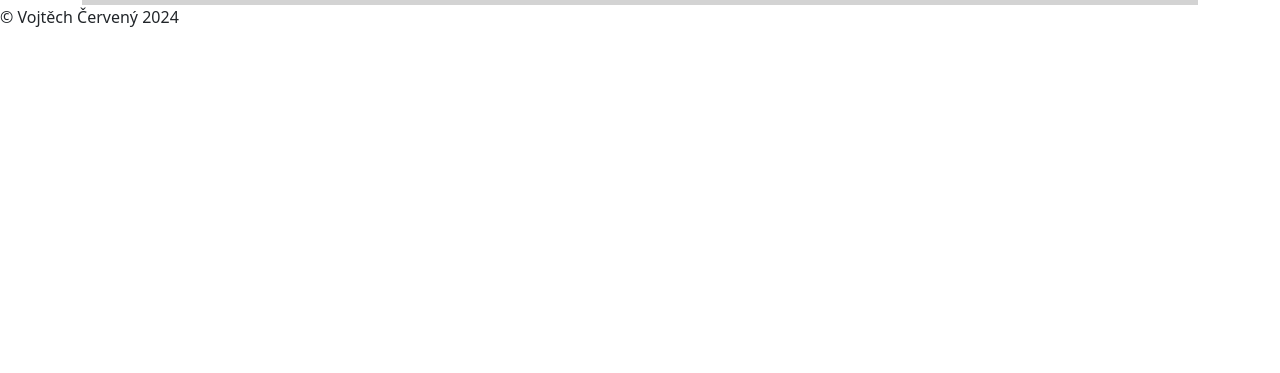
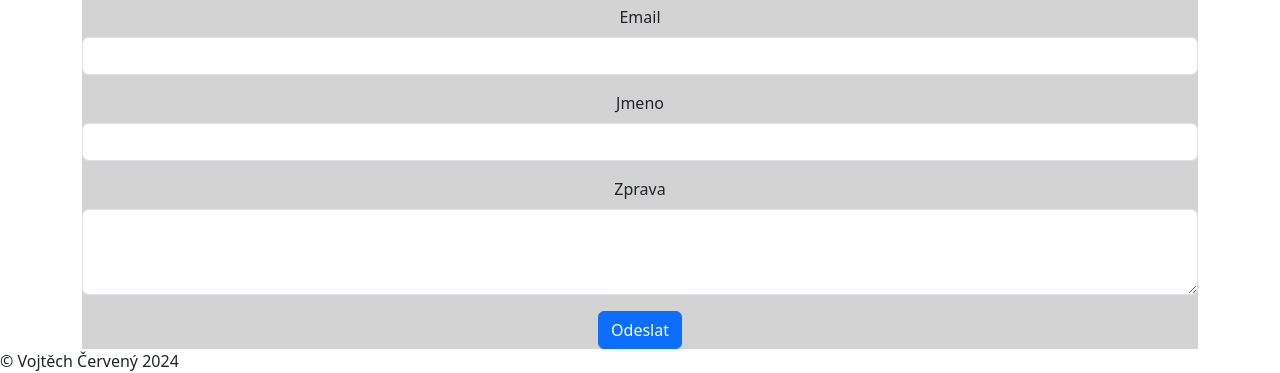
Before and after one commit to Chetjov/BSoprava, a website: page index.html in a window 1280 px wide. Shown: the part 2631-3004 px from the top of the page. Before the commit the page ends 2660 px from the top, so only its background shows below. Drawn offline with nearby package versions, Linux system fonts and the light colour scheme.

Commit message:
index.html Added form

```diff
--- a/index.html
+++ b/index.html
@@ -467,6 +467,48 @@
               ></iframe>
             </div>
           </div>
+          <div class="row">
+            <div class="col">
+              <form action="">
+                <form>
+                  <div class="mb-3">
+                    <label for="exampleInputEmail1" class="form-label"
+                      >Email
+                    </label>
+                    <input
+                      type="email"
+                      class="form-control"
+                      id="exampleInputEmail1"
+                      aria-describedby="emailHelp"
+                      required
+                    />
+                  </div>
+                  <div class="mb-3">
+                    <label for="exampleInputPassword1" class="form-label"
+                      >Jmeno</label
+                    >
+                    <input
+                      type="password"
+                      class="form-control"
+                      id="exampleInputPassword1"
+                    />
+                  </div>
+
+                  <div class="mb-3">
+                    <label for="exampleFormControlTextarea1" class="form-label"
+                      >Zprava</label
+                    >
+                    <textarea
+                      class="form-control"
+                      id="exampleFormControlTextarea1"
+                      rows="3"
+                    ></textarea>
+                  </div>
+                  <button type="submit" class="btn btn-primary">Odeslat</button>
+                </form>
+              </form>
+            </div>
+          </div>
         </section>
       </div>
     </main>
```
